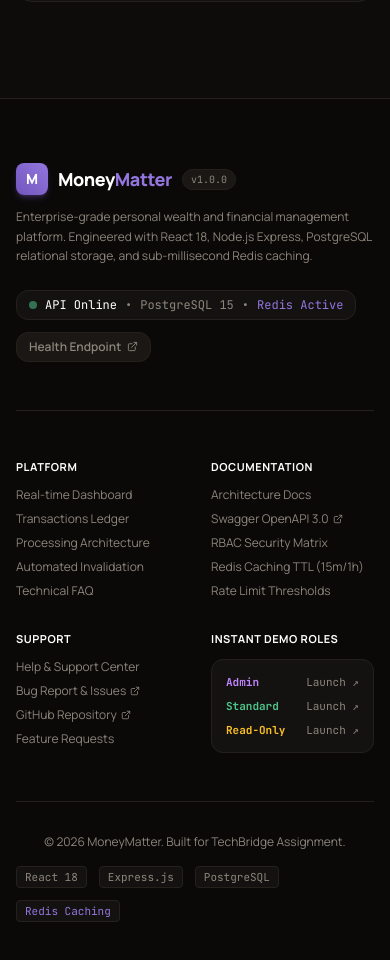
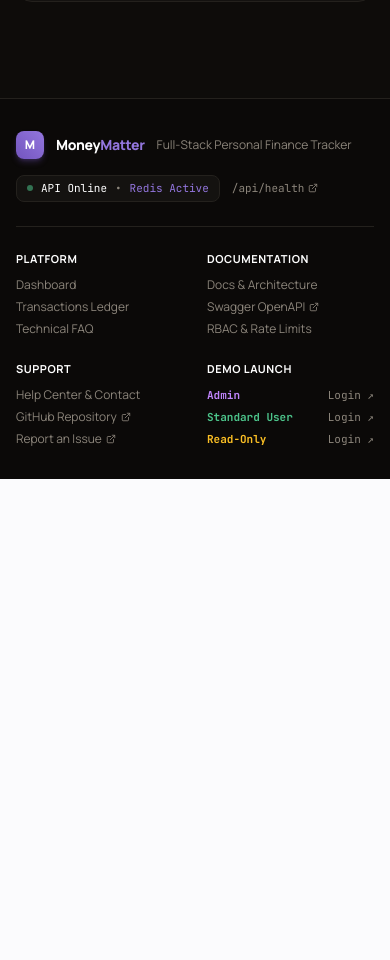
Before and after one commit to aky2004/Personal-Finance-Tracker, a React (Vite) app in the folder frontend/: page / in a window 390 px wide. Shown: the part 6588-7548 px from the top of the page. After the commit the page ends 7067 px from the top, so only its background shows below. Built offline with nearby package versions, Linux system fonts and the light colour scheme.

Commit message:
style(footer): reduce link rows, remove bottom row, and balance spacing for standard compact footer

```diff
--- a/frontend/src/pages/LandingPage.tsx
+++ b/frontend/src/pages/LandingPage.tsx
@@ -873,75 +873,56 @@ export const LandingPage: React.FC = () => {
         </div>
       </section>
 
-      {/* 6. Professional Enterprise Footer */}
-      <footer className="border-t border-[#24211d] bg-[#0b0908] pt-16 pb-12">
-        <div className="max-w-7xl mx-auto px-4 sm:px-6 lg:px-8 space-y-12">
-          {/* Top Row: Brand & Live Health Status */}
-          <div className="flex flex-col lg:flex-row lg:items-center justify-between gap-6 pb-12 border-b border-[#24211d]">
-            <div className="space-y-3 max-w-md">
-              <div className="flex items-center gap-2.5">
-                <div className="w-8 h-8 rounded-lg bg-gradient-to-tr from-[#7355be] to-[#9376de] flex items-center justify-center text-white font-black text-sm shadow-md shadow-[#7355be]/30">
-                  M
-                </div>
-                <span className="font-extrabold text-lg tracking-tight text-white">
-                  Money<span className="text-[#9376de]">Matter</span>
-                </span>
-                <span className="text-[10px] font-mono px-2 py-0.5 rounded-full bg-[#1a1714] text-[#8c857b] border border-[#24211d]">
-                  v1.0.0
-                </span>
+      {/* 6. Standard Compact Enterprise Footer */}
+      <footer className="border-t border-[#24211d] bg-[#0b0908] py-8 sm:py-10">
+        <div className="max-w-7xl mx-auto px-4 sm:px-6 lg:px-8 space-y-6 sm:space-y-7">
+          {/* Top Row: Brand & Live System Status */}
+          <div className="flex flex-col sm:flex-row sm:items-center justify-between gap-4 pb-6 border-b border-[#24211d]">
+            <div className="flex items-center gap-3">
+              <div className="w-7 h-7 rounded-lg bg-gradient-to-tr from-[#7355be] to-[#9376de] flex items-center justify-center text-white font-black text-xs shadow-md shadow-[#7355be]/30">
+                M
               </div>
-              <p className="text-xs text-[#8c857b] leading-relaxed">
-                Enterprise-grade personal wealth and financial management platform. Engineered with React 18, Node.js Express, PostgreSQL relational storage, and sub-millisecond Redis caching.
-              </p>
+              <span className="font-extrabold text-sm tracking-tight text-white">
+                Money<span className="text-[#9376de]">Matter</span>
+              </span>
+              <span className="text-[#8c857b] text-xs hidden sm:inline">•</span>
+              <span className="text-xs text-[#8c857b]">Full-Stack Personal Finance Tracker</span>
             </div>
 
-            <div className="flex flex-wrap items-center gap-3">
-              <div className="inline-flex items-center gap-2 px-3 py-1.5 rounded-xl bg-[#141210] border border-[#24211d] text-xs font-mono">
-                <span className="w-2 h-2 rounded-full bg-[#4cc38a] animate-pulse" />
+            <div className="flex items-center gap-3">
+              <div className="inline-flex items-center gap-2 px-2.5 py-1 rounded-lg bg-[#141210] border border-[#24211d] text-[11px] font-mono text-[#8c857b]">
+                <span className="w-1.5 h-1.5 rounded-full bg-[#4cc38a] animate-pulse" />
                 <span className="text-white">API Online</span>
-                <span className="text-[#8c857b]">•</span>
-                <span className="text-[#8c857b]">PostgreSQL 15</span>
-                <span className="text-[#8c857b]">•</span>
+                <span>•</span>
                 <span className="text-[#9376de]">Redis Active</span>
               </div>
-
               <a
                 href="http://localhost:5001/api/health"
                 target="_blank"
                 rel="noopener noreferrer"
-                className="inline-flex items-center gap-1.5 px-3 py-1.5 rounded-xl bg-[#1a1714] hover:bg-[#24211d] border border-[#24211d] text-xs font-semibold text-[#8c857b] hover:text-white transition-colors"
+                className="text-[11px] font-mono text-[#8c857b] hover:text-white flex items-center gap-1 transition-colors"
               >
-                <span>Health Endpoint</span>
-                <ExternalLink size={11} />
+                <span>/api/health</span>
+                <ExternalLink size={10} />
               </a>
             </div>
           </div>
 
-          {/* 4-Column Professional Navigation Directory */}
-          <div className="grid grid-cols-2 md:grid-cols-4 gap-8 text-xs">
-            {/* Column 1: Core Capabilities */}
-            <div className="space-y-3">
+          {/* Compact 4-Column Directory (Standard 3 rows per column) */}
+          <div className="grid grid-cols-2 sm:grid-cols-4 gap-6 text-xs">
+            {/* Column 1: Core Navigation */}
+            <div className="space-y-2.5">
               <div className="font-bold text-white uppercase tracking-wider text-[11px]">Platform</div>
-              <ul className="space-y-2 text-[#8c857b]">
+              <ul className="space-y-1.5 text-[#8c857b]">
                 <li>
                   <Link to={isAuthenticated ? '/dashboard' : '/login'} className="hover:text-white transition-colors">
-                    Real-time Dashboard
+                    Dashboard
                   </Link>
                 </li>
                 <li>
                   <Link to={isAuthenticated ? '/transactions' : '/login'} className="hover:text-white transition-colors">
                     Transactions Ledger
                   </Link>
-                </li>
-                <li>
-                  <a href="#how-it-works" className="hover:text-white transition-colors">
-                    Processing Architecture
-                  </a>
-                </li>
-                <li>
-                  <a href="#automation" className="hover:text-white transition-colors">
-                    Automated Invalidation
-                  </a>
                 </li>
                 <li>
                   <a href="#faq" className="hover:text-white transition-colors">
@@ -952,12 +933,12 @@ export const LandingPage: React.FC = () => {
             </div>
 
             {/* Column 2: Developer & Specs */}
-            <div className="space-y-3">
+            <div className="space-y-2.5">
               <div className="font-bold text-white uppercase tracking-wider text-[11px]">Documentation</div>
-              <ul className="space-y-2 text-[#8c857b]">
+              <ul className="space-y-1.5 text-[#8c857b]">
                 <li>
                   <Link to="/docs" className="hover:text-white transition-colors">
-                    Architecture Docs
+                    Docs &amp; Architecture
                   </Link>
                 </li>
                 <li>
@@ -967,47 +948,26 @@ export const LandingPage: React.FC = () => {
                     rel="noopener noreferrer"
                     className="hover:text-white flex items-center gap-1 transition-colors"
                   >
-                    <span>Swagger OpenAPI 3.0</span>
+                    <span>Swagger OpenAPI</span>
                     <ExternalLink size={10} />
                   </a>
                 </li>
                 <li>
                   <Link to="/docs" className="hover:text-white transition-colors">
-                    RBAC Security Matrix
-                  </Link>
-                </li>
-                <li>
-                  <Link to="/docs" className="hover:text-white transition-colors">
-                    Redis Caching TTL (15m/1h)
-                  </Link>
-                </li>
-                <li>
-                  <Link to="/docs" className="hover:text-white transition-colors">
-                    Rate Limit Thresholds
+                    RBAC &amp; Rate Limits
                   </Link>
                 </li>
               </ul>
             </div>
 
-            {/* Column 3: Help & Community */}
-            <div className="space-y-3">
+            {/* Column 3: Support */}
+            <div className="space-y-2.5">
               <div className="font-bold text-white uppercase tracking-wider text-[11px]">Support</div>
-              <ul className="space-y-2 text-[#8c857b]">
+              <ul className="space-y-1.5 text-[#8c857b]">
                 <li>
                   <Link to="/contact" className="hover:text-white transition-colors">
-                    Help &amp; Support Center
+                    Help Center &amp; Contact
                   </Link>
-                </li>
-                <li>
-                  <a
-                    href="https://github.com/aky2004/Personal-Finance-Tracker/issues"
-                    target="_blank"
-                    rel="noopener noreferrer"
-                    className="hover:text-white flex items-center gap-1 transition-colors"
-                  >
-                    <span>Bug Report &amp; Issues</span>
-                    <ExternalLink size={10} />
-                  </a>
                 </li>
                 <li>
                   <a
@@ -1021,61 +981,45 @@ export const LandingPage: React.FC = () => {
                   </a>
                 </li>
                 <li>
-                  <Link to="/contact" className="hover:text-white transition-colors">
-                    Feature Requests
-                  </Link>
+                  <a
+                    href="https://github.com/aky2004/Personal-Finance-Tracker/issues"
+                    target="_blank"
+                    rel="noopener noreferrer"
+                    className="hover:text-white flex items-center gap-1 transition-colors"
+                  >
+                    <span>Report an Issue</span>
+                    <ExternalLink size={10} />
+                  </a>
                 </li>
               </ul>
             </div>
 
-            {/* Column 4: Quick Demo Access */}
-            <div className="space-y-3">
-              <div className="font-bold text-white uppercase tracking-wider text-[11px]">Instant Demo Roles</div>
-              <div className="p-3.5 rounded-xl bg-[#141210] border border-[#24211d] space-y-2 font-mono text-[11px]">
+            {/* Column 4: Quick Demo Sign-in */}
+            <div className="space-y-2.5">
+              <div className="font-bold text-white uppercase tracking-wider text-[11px]">Demo Launch</div>
+              <div className="flex flex-col gap-1.5 font-mono text-[11px]">
                 <button
                   onClick={() => handleQuickDemoLogin('admin@finance.com', 'AdminPassword123!')}
-                  className="w-full text-left flex items-center justify-between text-[#8c857b] hover:text-white transition-colors"
+                  className="text-left text-[#8c857b] hover:text-white flex items-center justify-between transition-colors"
                 >
                   <span className="text-purple-400 font-bold">Admin</span>
-                  <span>Launch ↗</span>
+                  <span>Login ↗</span>
                 </button>
                 <button
                   onClick={() => handleQuickDemoLogin('user@finance.com', 'UserPassword123!')}
-                  className="w-full text-left flex items-center justify-between text-[#8c857b] hover:text-white transition-colors"
+                  className="text-left text-[#8c857b] hover:text-white flex items-center justify-between transition-colors"
                 >
-                  <span className="text-[#4cc38a] font-bold">Standard</span>
-                  <span>Launch ↗</span>
+                  <span className="text-[#4cc38a] font-bold">Standard User</span>
+                  <span>Login ↗</span>
                 </button>
                 <button
                   onClick={() => handleQuickDemoLogin('readonly@finance.com', 'ReadOnlyPassword123!')}
-                  className="w-full text-left flex items-center justify-between text-[#8c857b] hover:text-white transition-colors"
+                  className="text-left text-[#8c857b] hover:text-white flex items-center justify-between transition-colors"
                 >
                   <span className="text-amber-400 font-bold">Read-Only</span>
-                  <span>Launch ↗</span>
+                  <span>Login ↗</span>
                 </button>
               </div>
-            </div>
-          </div>
-
-          {/* Bottom Row: Copyright & Spec Compliance Badges */}
-          <div className="pt-8 border-t border-[#24211d] flex flex-col sm:flex-row items-center justify-between gap-4 text-xs text-[#8c857b]">
-            <div className="flex items-center gap-3">
-              <span>&copy; {new Date().getFullYear()} MoneyMatter. Built for TechBridge Assignment.</span>
-            </div>
-
-            <div className="flex flex-wrap items-center gap-3 font-mono text-[11px]">
-              <span className="px-2 py-0.5 rounded bg-[#141210] border border-[#24211d] text-[#8c857b]">
-                React 18
-              </span>
-              <span className="px-2 py-0.5 rounded bg-[#141210] border border-[#24211d] text-[#8c857b]">
-                Express.js
-              </span>
-              <span className="px-2 py-0.5 rounded bg-[#141210] border border-[#24211d] text-[#8c857b]">
-                PostgreSQL
-              </span>
-              <span className="px-2 py-0.5 rounded bg-[#141210] border border-[#24211d] text-[#9376de]">
-                Redis Caching
-              </span>
             </div>
           </div>
         </div>
```
